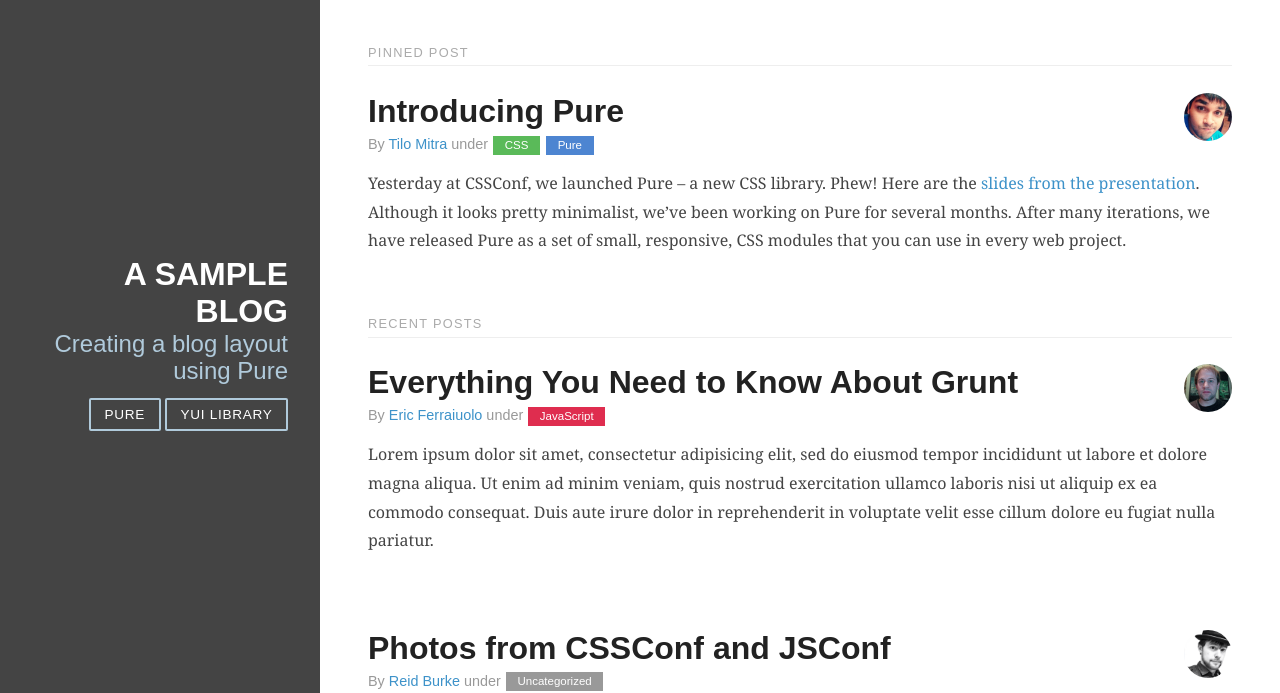
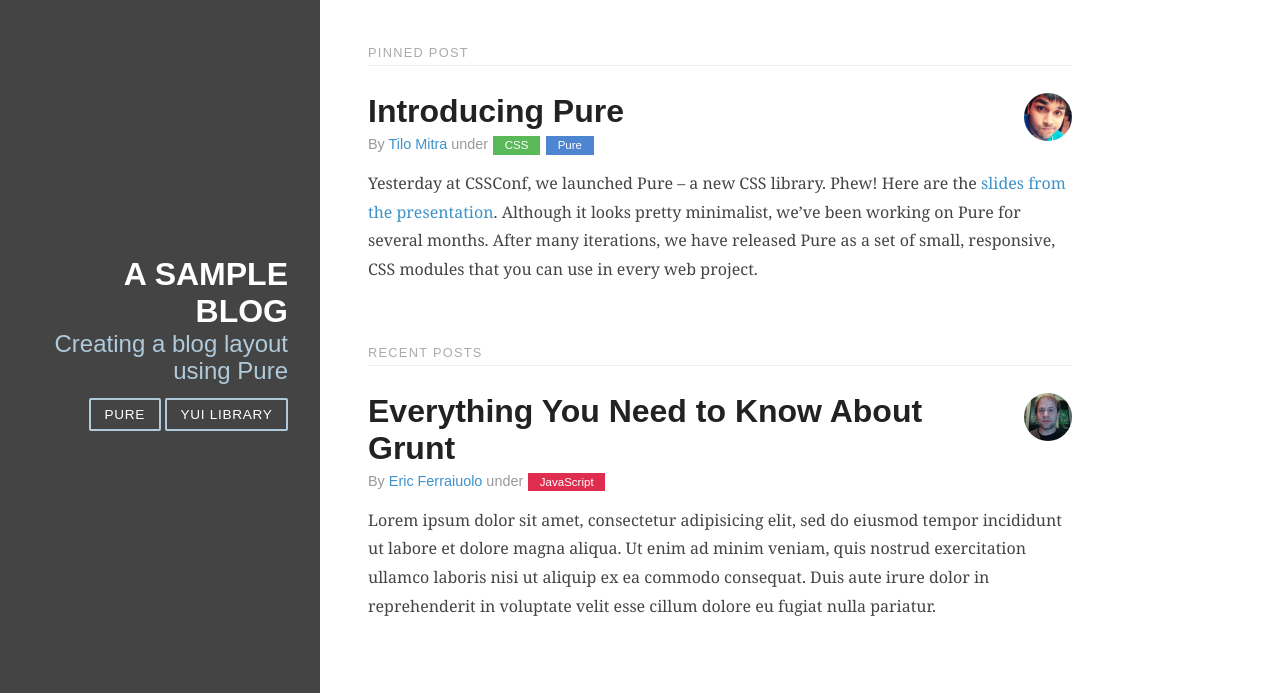
Before and after one commit to JGrubb/platform-demo-1, a PHP site: page / in a window 1280 px wide. Shown: the top 693 px of the page. Run offline with PHP 8.4, Linux system fonts and the light colour scheme; some libraries are stand-ins or nearby versions.

Commit message:
line length feature

```diff
--- a/public/css/layouts/blog.css
+++ b/public/css/layouts/blog.css
@@ -161,7 +161,7 @@ h3 {
     .content {
         padding: 2em 3em 0;
         margin-left: 25%;
-/*        max-width: 50em;*/
+        max-width: 50em;
     }
 
     .header {
```
